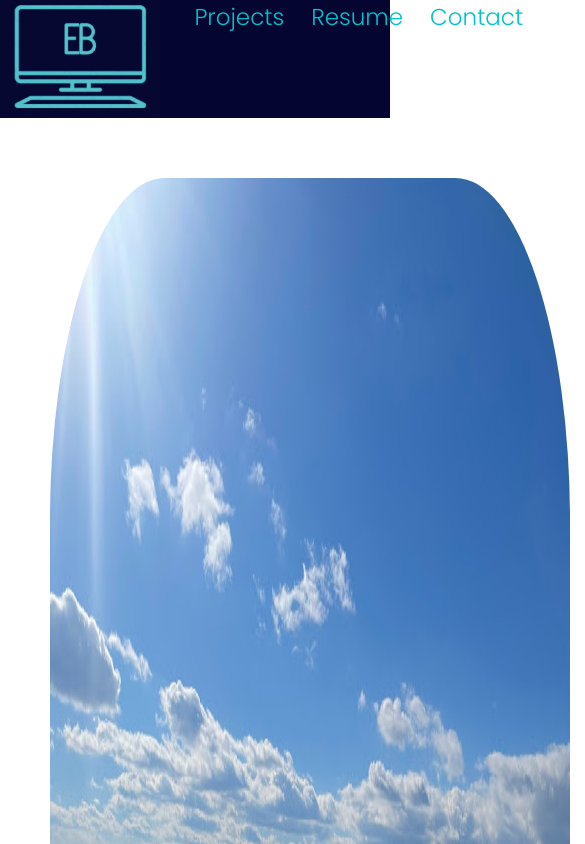
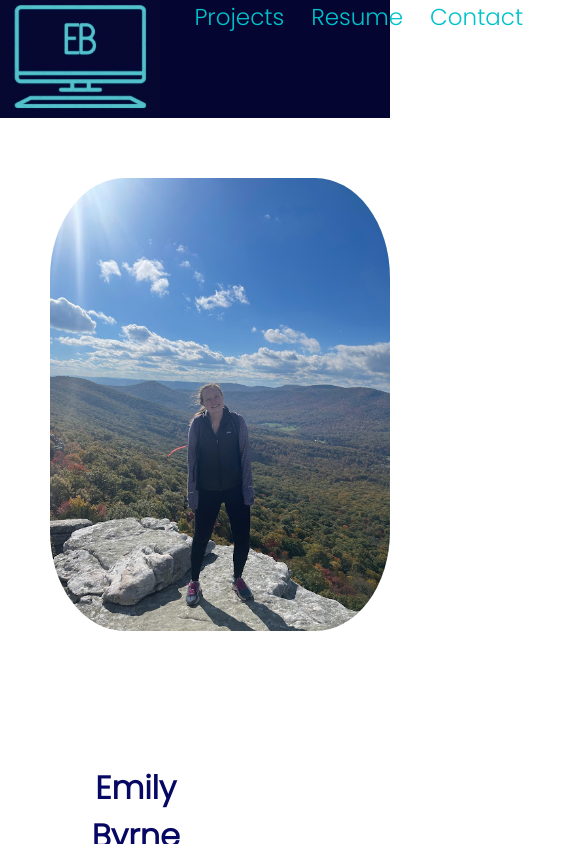
Before and after one commit to embyrne13/Portfolio, a React (Create React App) app: page / in a window 390 px wide. Shown: the top 844 px of the page, 585 px wide, since content can reach past the window. Built offline with nearby package versions, Linux system fonts and the light colour scheme.

Commit message:
mobility

```diff
--- a/src/App.css
+++ b/src/App.css
@@ -130,3 +130,19 @@ p,
 h2 {
   color: rgb(7, 7, 100);
 }
+@media only screen and (max-width: 768px) {
+  /* For mobile phones: */
+  .prof {
+    display: flex;
+    flex-direction: column;
+    justify-content: center;
+    width: 100;
+  }
+  .portfolioImg {
+    height: 171px;
+    width: 202px;
+  }
+  Header {
+    width: 100;
+  }
+}
```
